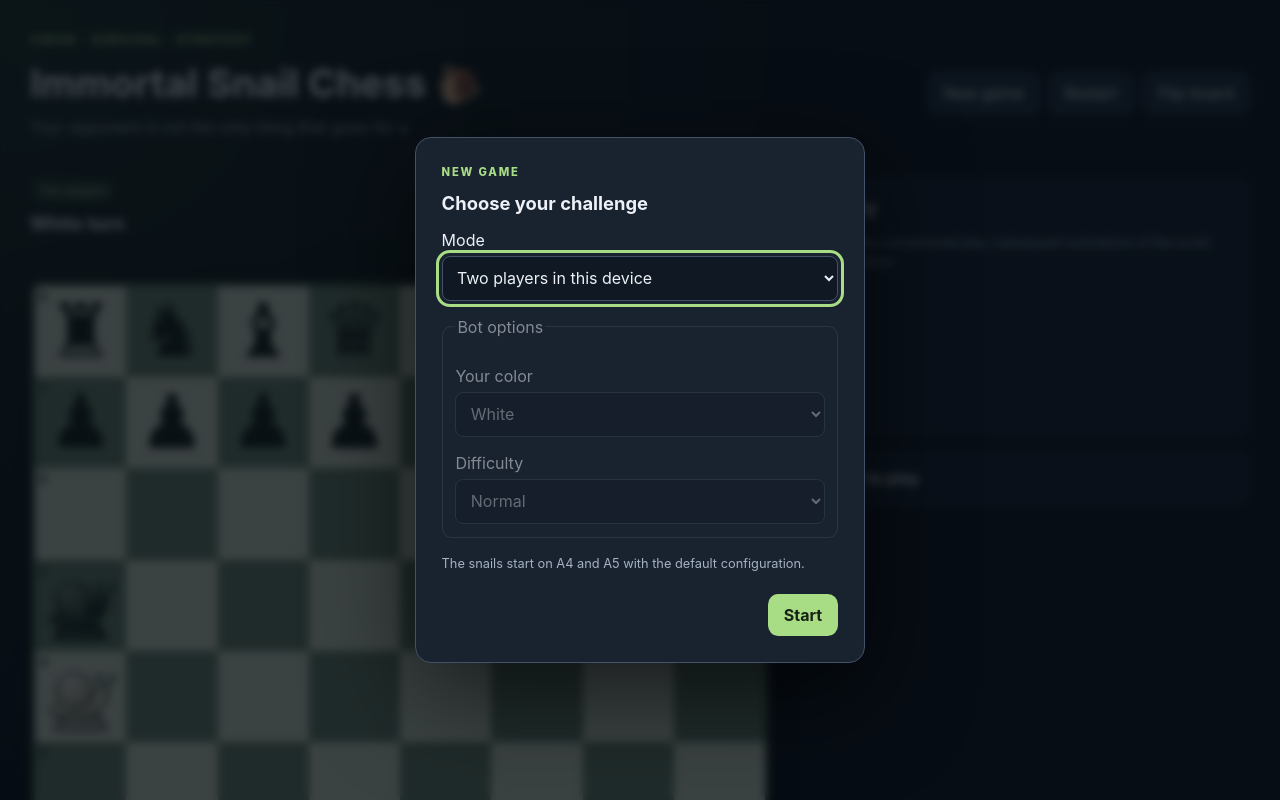
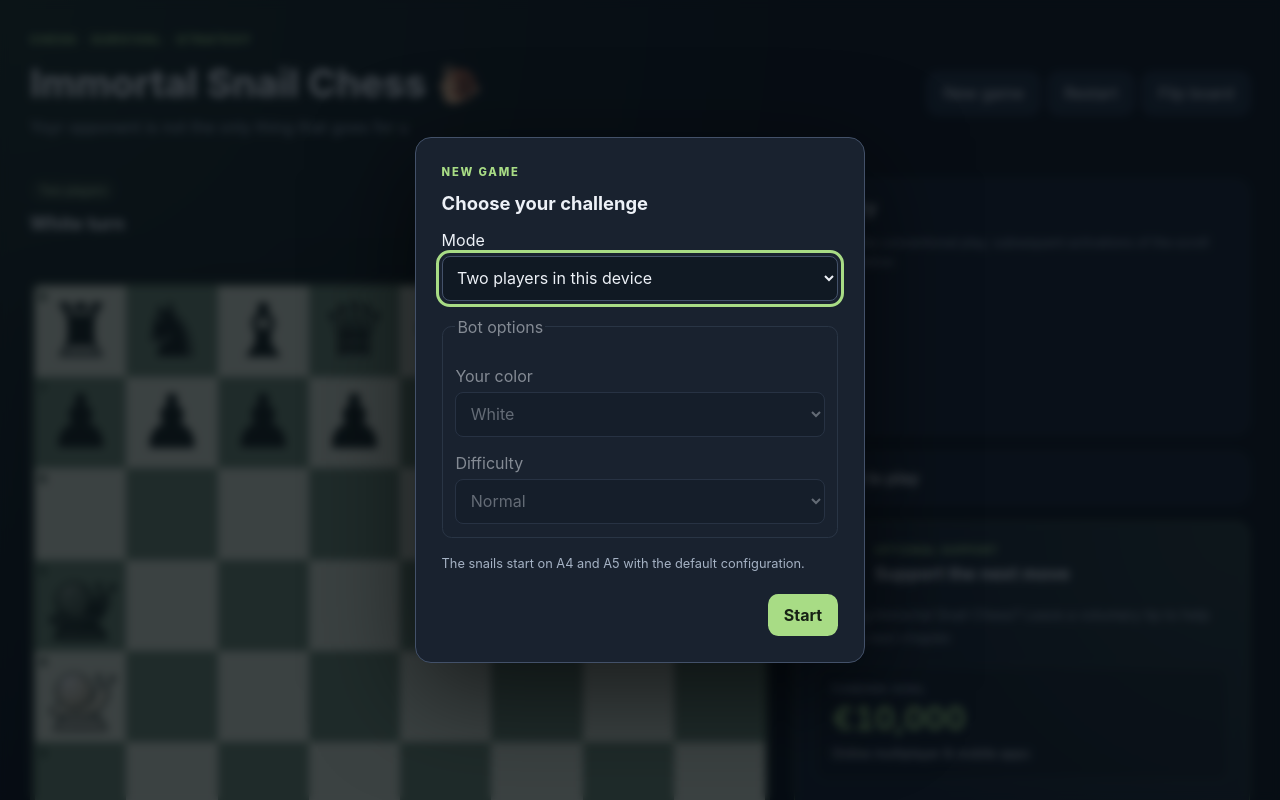
Before and after one commit to mosaicubos/immortal-snail-chess, a plain HTML site: page index.html in a window 1280 px wide. Shown: the top 800 px of the page. Drawn offline with Linux system fonts and the light colour scheme.

Commit message:
Add kofi optional support

```diff
--- a/index.html
+++ b/index.html
@@ -114,6 +114,59 @@
         ·
         <a href="./vendor/licenses/SOURCES.txt">Dependencias y fuentes</a>
       </section>-->
+      <section class="panel support-card" aria-labelledby="support-title">
+        <div class="support-card-heading">
+          <span class="support-icon" aria-hidden="true">
+            <svg viewBox="0 0 48 48" fill="none" focusable="false">
+              <path d="M10 18H33V29C33 35 28 39 22 39C15 39 10 35 10 29V18Z" fill="currentColor" fill-opacity=".15"
+                stroke="currentColor" stroke-width="2.5" stroke-linejoin="round" />
+              <path d="M33 20H36C43 20 43 30 36 30H33" stroke="currentColor" stroke-width="2.5" stroke-linecap="round" />
+              <path d="M9 42H35M17 7V12M25 5V12" stroke="currentColor" stroke-width="2.5" stroke-linecap="round" />
+              <path d="M22 32L16.8 27.2C13.4 24 17.8 19.8 22 23.7
+        C26.2 19.8 30.6 24 27.2 27.2L22 32Z" fill="currentColor" />
+            </svg>
+          </span>
+
+          <div>
+            <p class="support-eyebrow">OPTIONAL SUPPORT</p>
+            <h2 id="support-title">Support the next move</h2>
+          </div>
+        </div>
+
+        <p class="support-description">
+          Enjoying Immortal Snail Chess? Leave a voluntary tip
+          to help fund its next chapter.
+        </p>
+
+        <div class="support-goal">
+          <span class="support-goal-label">FUNDING GOAL</span>
+          <strong>€10,000</strong>
+          <span class="support-goal-caption">
+            Online multiplayer &amp; mobile apps
+          </span>
+        </div>
+
+        <p class="support-promise">
+          If this project reaches <strong>€10,000 in total contributions</strong>,
+          I’ll build <strong>online multiplayer</strong> and
+          <strong>dedicated mobile apps</strong>.
+        </p>
+
+        <a class="support-button" href="https://ko-fi.com/mosaicubos" target="_blank" rel="noopener noreferrer"
+          aria-label="Leave a voluntary tip on Ko-fi (opens in a new tab)">
+          <span>Leave a tip on Ko-fi</span>
+
+          <svg viewBox="0 0 24 24" fill="none" aria-hidden="true" focusable="false">
+            <path d="M7 17L17 7M7 7H17V17" stroke="currentColor" stroke-width="2" stroke-linecap="round"
+              stroke-linejoin="round" />
+          </svg>
+        </a>
+
+        <p class="support-note">
+          Free to play. Tips are optional.<br>
+          Contributions are handled on Ko-fi.
+        </p>
+        </section>
     </aside>
   </main>
 
--- a/styles.css
+++ b/styles.css
@@ -395,3 +395,178 @@ fieldset:disabled { opacity: .5; }
   border: 5px solid #17332a80;
   background: transparent;
 }
+
+/* ==========================================================
+ Optional Ko-fi support card
+ ========================================================== */
+
+.support-card {
+ position: relative;
+ overflow: hidden;
+ padding: 1.25rem;
+ border-color: #567147;
+ background:
+ radial-gradient(
+ circle at top right,
+ rgb(168 220 133 / 12%),
+ transparent 65%
+ ),
+ var(--surface);
+ }
+
+.support-card-heading {
+ display: flex;
+ align-items: center;
+ gap: .85rem;
+ margin-bottom: 1rem;
+ }
+
+.support-card-heading > div {
+ min-width: 0;
+ }
+
+.support-icon {
+ flex: 0 0 46px;
+ display: grid;
+ place-items: center;
+ width: 46px;
+ height: 46px;
+ border: 1px solid rgb(168 220 133 / 28%);
+ border-radius: 14px;
+ color: var(--accent);
+ background: rgb(168 220 133 / 8%);
+ }
+
+.support-icon svg {
+ width: 32px;
+ height: 32px;
+ }
+
+.support-eyebrow {
+ margin: 0 0 .3rem;
+ color: var(--accent);
+ font-size: .62rem;
+ font-weight: 800;
+ line-height: 1.4;
+ letter-spacing: .14em;
+ }
+
+.support-card h2 {
+ margin: 0;
+ font-size: 1.1rem;
+ line-height: 1.3;
+ }
+
+.support-description,
+ .support-promise {
+ font-size: .87rem;
+ line-height: 1.65;
+ color: var(--muted);
+ }
+
+.support-description {
+ margin-bottom: 1rem;
+ }
+
+.support-goal {
+ display: flex;
+ flex-direction: column;
+ align-items: flex-start;
+ gap: .3rem;
+ margin-bottom: 1rem;
+ padding: 1rem;
+ border: 1px solid rgb(168 220 133 / 18%);
+ border-radius: .75rem;
+ background: rgb(0 0 0 / 14%);
+ }
+
+.support-goal-label {
+ color: var(--muted);
+ font-size: .65rem;
+ font-weight: 750;
+ letter-spacing: .12em;
+ }
+
+.support-goal > strong {
+ color: var(--accent);
+ font-size: 2rem;
+ line-height: 1.2;
+ font-variant-numeric: tabular-nums;
+ }
+
+.support-goal-caption {
+ color: var(--text);
+ font-size: .8rem;
+ line-height: 1.5;
+ }
+
+.support-promise strong {
+ color: var(--text);
+ font-weight: 650;
+ }
+
+.support-button {
+ display: flex;
+ justify-content: center;
+ align-items: center;
+ gap: .65rem;
+
+ width: 100%;
+ min-height: 48px;
+ padding: .85rem 1rem;
+
+ border: 1px solid transparent;
+ border-radius: .7rem;
+
+ background: var(--accent);
+ color: #172115;
+
+ font-size: .9rem;
+ font-weight: 800;
+ line-height: 1.4;
+ text-align: center;
+ text-decoration: none;
+
+ box-shadow: 0 5px 18px rgb(0 0 0 / 15%);
+ touch-action: manipulation;
+ }
+
+.support-button svg {
+ flex: 0 0 19px;
+ width: 19px;
+ height: 19px;
+ }
+
+.support-button:hover {
+ background: #bde99f;
+ color: #172115;
+ }
+
+.support-button:focus-visible {
+ outline: 3px solid var(--text);
+ outline-offset: 4px;
+ }
+
+.support-button:active {
+ background: #98ca77;
+ }
+
+.support-note {
+ margin: .8rem 0 0;
+ color: var(--muted);
+ font-size: .72rem;
+ line-height: 1.6;
+ text-align: center;
+ }
+
+@media (prefers-reduced-motion: no-preference) {
+ .support-button {
+ transition:
+ background .15s ease,
+ box-shadow .15s ease;
+ }
+
+ .support-button:hover {
+ box-shadow: 0 7px 24px rgb(168 220 133 / 12%);
+ }
+ }
```
